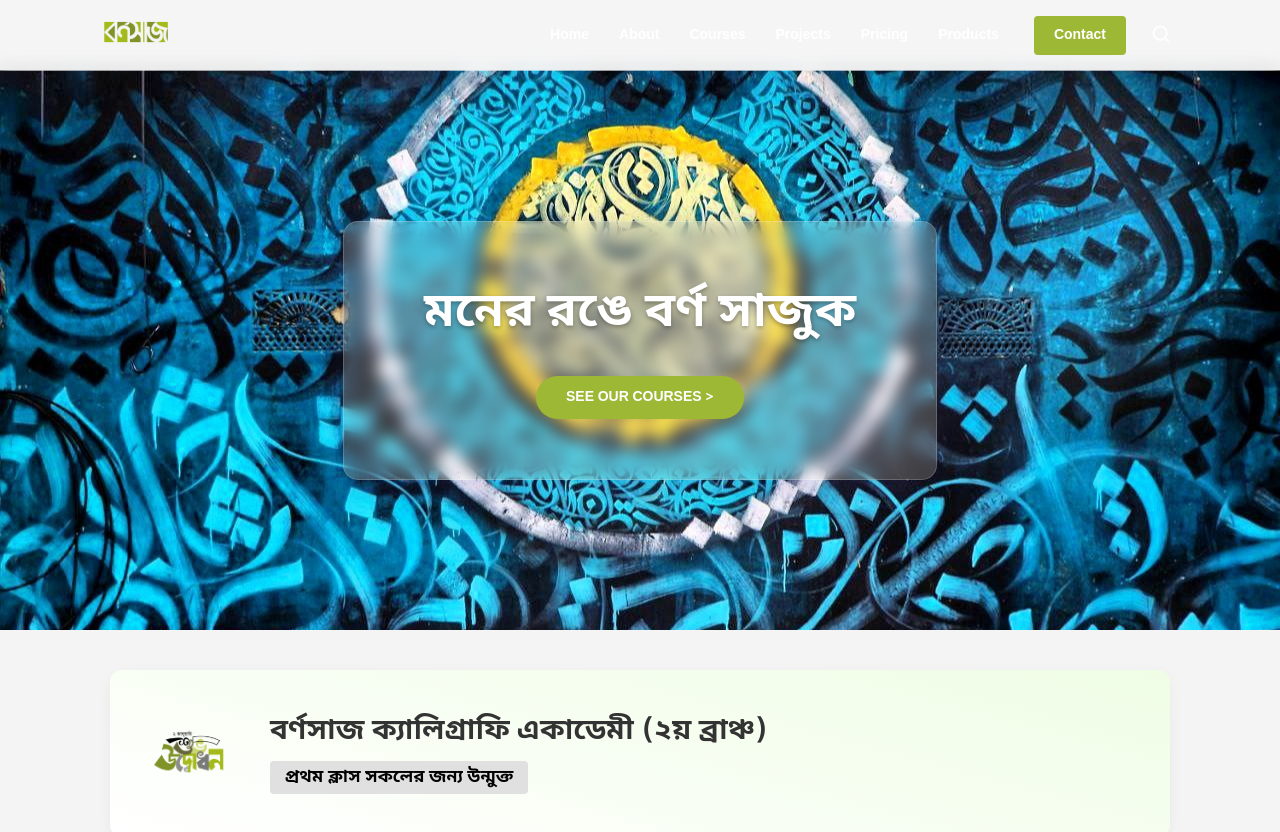
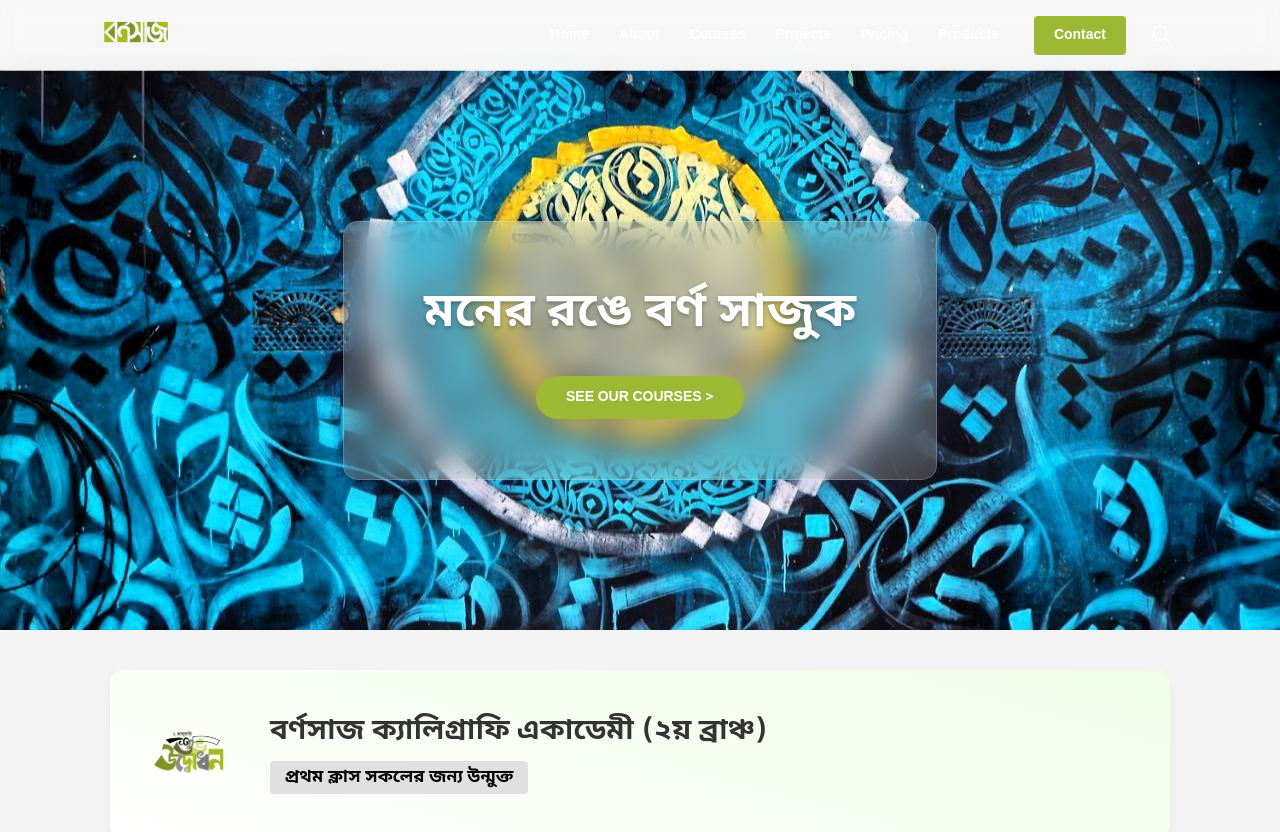
Before and after one commit to notraihanahmed/bornosaj, a plain HTML site: page index.html in a window 1280 px wide. Shown: the top 832 px of the page. Drawn offline with Linux system fonts and the light colour scheme.

Commit message:
Enhance glass effect with updated opacity and blur
Increased background opacity and blur effect for navbar and hero overlay.

```diff
--- a/style.css
+++ b/style.css
@@ -37,9 +37,9 @@ ul {
     top: 0;
     width: 100%;
     /* Glass Effect */
-    background: rgba(255, 255, 255, 0.1); /* Slightly more opaque for better visibility */
-    backdrop-filter: blur(8px);
-    -webkit-backdrop-filter: blur(8px);
+    background: rgba(255, 255, 255, 0.3); /* Slightly more opaque for better visibility */
+    backdrop-filter: blur(12px);
+    -webkit-backdrop-filter: blur(18px);
     border-bottom: 1px solid rgba(255, 255, 255, 0.2); /* Subtle border for definition */
     z-index: 1000;
 }
@@ -194,8 +194,8 @@ ul {
 
 .hero-overlay-box {
     background: rgba(255, 255, 255, 0.2);
-    backdrop-filter: blur(8px); /* Consistent blur with navbar */
-    -webkit-backdrop-filter: blur(8px);
+    backdrop-filter: blur(15px); /* Consistent blur with navbar */
+    -webkit-backdrop-filter: blur(15px);
     padding: 60px 80px;
     border-radius: 15px;
     text-align: center;
```
